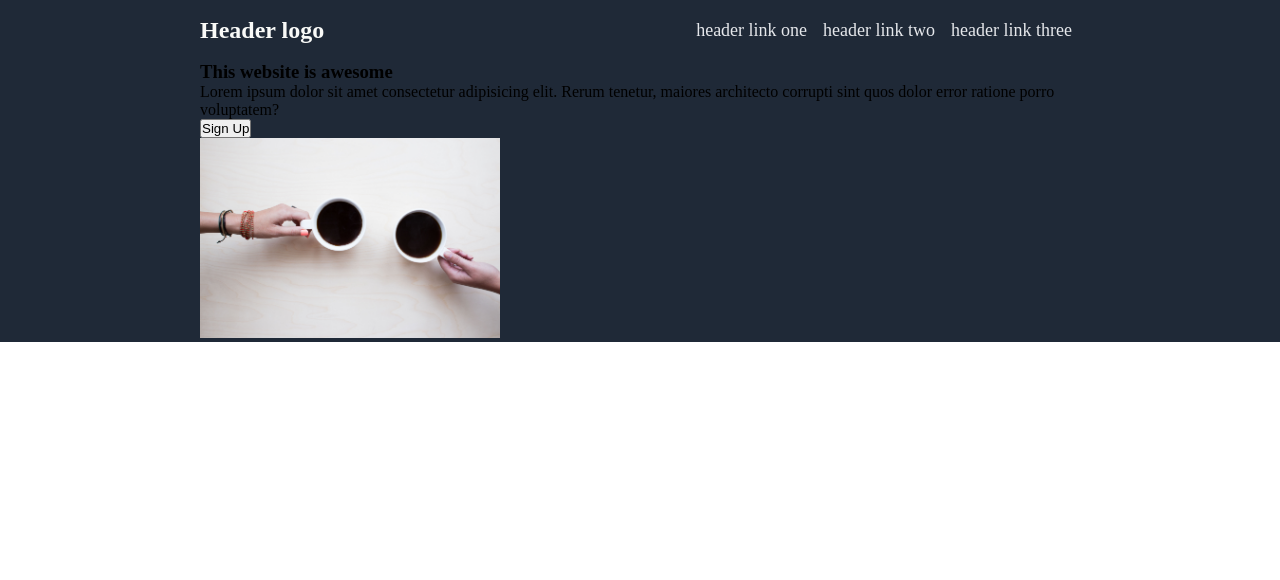
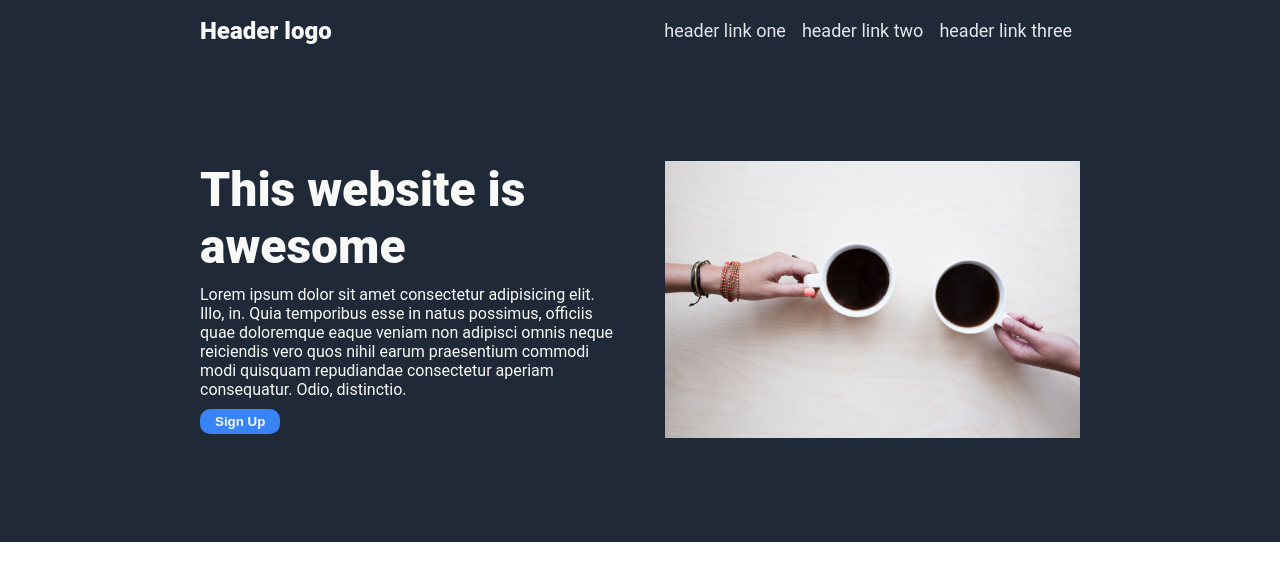
Before and after one commit to justas7/odin-landing-page, a plain HTML site: page index.html in a window 1280 px wide. Drawn offline with Linux system fonts and the light colour scheme.

Commit message:
header section done

```diff
--- a/index.html
+++ b/index.html
@@ -22,18 +22,16 @@
           <div class="nav-content">
             <h3>This website is awesome</h3>
             <p>
-              Lorem ipsum dolor sit amet consectetur adipisicing elit. Rerum
-              tenetur, maiores architecto corrupti sint quos dolor error ratione
-              porro voluptatem?
+              Lorem ipsum dolor sit amet consectetur adipisicing elit. Illo, in.
+              Quia temporibus esse in natus possimus, officiis quae doloremque
+              eaque veniam non adipisci omnis neque reiciendis vero quos nihil
+              earum praesentium commodi modi quisquam repudiandae consectetur
+              aperiam consequatur. Odio, distinctio.
             </p>
-            <button>Sign Up</button>
+            <button type="button">Sign Up</button>
           </div>
           <div class="nav-image">
-            <img
-              src="images/pexels-pixabay-272887.jpg"
-              alt="random picture"
-              width="300px"
-            />
+            <img src="images/pexels-pixabay-272887.jpg" alt="random picture" />
           </div>
         </div>
       </div>
@@ -41,6 +39,6 @@
       <div class="section-two"></div>
       <div class="section-three"></div>
     </div>
-    <footer class="fotter"></footer>
+    <footer class="footer"></footer>
   </body>
 </html>
--- a/styles.css
+++ b/styles.css
@@ -13,6 +13,7 @@ html {
 body {
   display: flex;
   flex-direction: column;
+  font-family: Roboto, "Times New Roman", Times, serif;
 }
 
 .container {
@@ -65,3 +66,45 @@ ul {
 .nav ul li {
   padding: 8px;
 }
+
+/* nav-content */
+
+.nav-content-container {
+  display: flex;
+  justify-content: center;
+  padding: 100px 0;
+  gap: 50px;
+}
+
+.nav-content h3 {
+  color: #f9faf8;
+  font-size: 48px;
+  font-weight: 900;
+}
+
+.nav-content p {
+  color: #f9faf8;
+  margin: 10px 0;
+}
+
+.nav-content {
+  width: 50%;
+}
+
+.nav-image {
+  width: 50%;
+}
+
+.nav-image img {
+  max-width: 100%;
+  max-height: 100%;
+}
+
+.nav-content button {
+  color: #f9faf8;
+  background-color: #3883f6;
+  padding: 5px 15px;
+  font-weight: bold;
+  border: none;
+  border-radius: 10px;
+}
```
